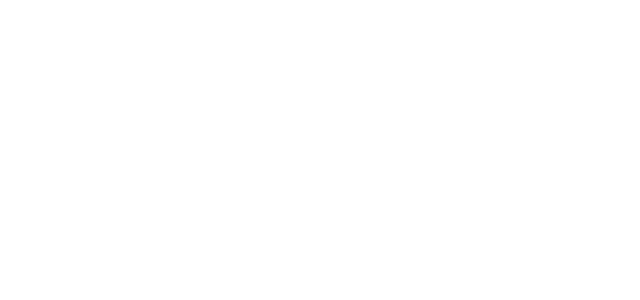
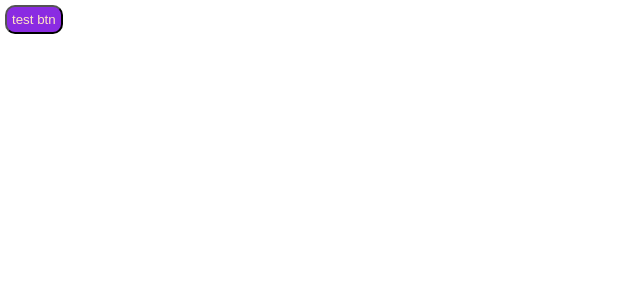
Before and after one commit to TohidEq/learning-react-maximilian-cours, a React (Create React App) app in the folder 04-state-eevents/04-051-to-061/list-app/: page /stylemodule in a window 1280 px wide. Before the commit this address had no page. Shown: the top 300 px of the page, without its empty margins (0-640 px from the left). Built offline with nearby package versions, Linux system fonts and the light colour scheme.

Commit message:
CSS Modules NetNinja 06-006

```diff
--- a/04-state-eevents/04-051-to-061/list-app/src/App.js
+++ b/04-state-eevents/04-051-to-061/list-app/src/App.js
@@ -1,6 +1,7 @@
 import { BrowserRouter as Router, Routes, Route } from "react-router-dom";
 import ShowCards from "./components/ShowCards/ShowCards";
 import Selecting from "./components/Select/Selecting";
+import StyleModule from "./components/StyleModule/StyleModule";
 
 function App() {
   return (
@@ -9,6 +10,7 @@
         <Routes>
           <Route path="/" element={<ShowCards />} />
           <Route path="/select" element={<Selecting />} />
+          <Route path="/stylemodule" element={<StyleModule />} />
         </Routes>
       </div>
     </Router>
--- /dev/null
+++ b/04-state-eevents/04-051-to-061/list-app/src/components/StyleModule/StyleModule.js
@@ -0,0 +1,10 @@
+import style from "./StyleModule.module.css";
+const StyleModule = () => {
+  return (
+    <div className="">
+      <button className={style.btn}>test btn</button>
+    </div>
+  );
+};
+
+export default StyleModule;
--- /dev/null
+++ b/04-state-eevents/04-051-to-061/list-app/src/components/StyleModule/StyleModule.module.css
@@ -0,0 +1,12 @@
+.btn {
+  margin: 5px;
+  padding: 5px;
+  border-radius: 10px;
+
+  background-color: blueviolet;
+  color: bisque;
+}
+.btn:hover {
+  background-color: aqua;
+  color: black;
+}
```
